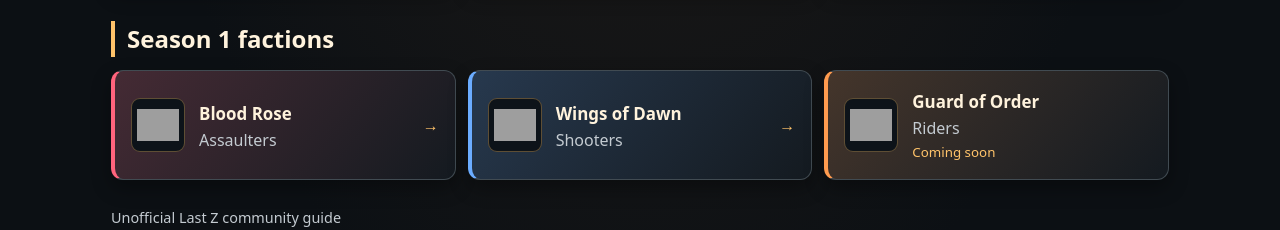
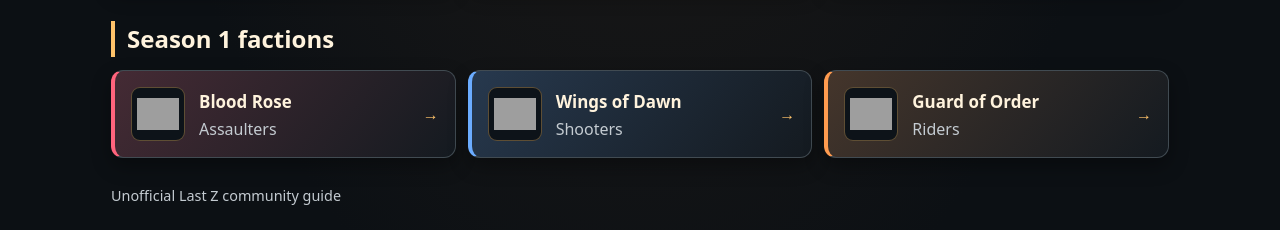
Before and after one commit to Revoolt/lastz-server-791, a plain HTML site: page index.html in a window 1280 px wide. Shown: the part 1532-1762 px from the top of the page. Drawn offline with Linux system fonts and the light colour scheme; grey boxes are pictures that could not be loaded.

Commit message:
Add files via upload

```diff
--- a/index.html
+++ b/index.html
@@ -330,13 +330,7 @@ a.card::after{content:"→";margin-inline-start:auto;color:var(--gold);font-weig
       }));
       const troopTypes = units.split("|");
       $("factions").replaceChildren(...factions.map(([name, slug, color], i) =>
-        (() => {const tile=card(`https://lastz.guide/images/formations/${slug}.png`, name, "", troopTypes[i], color);if (i === 2) {
-          const status = document.createElement("small");
-          status.className = "pending";
-          status.textContent = ({en:"Coming soon",es:"Próximamente",pt:"Em breve",fr:"À venir",ro:"În curând",ar:"قريبًا",de:"Demnächst",zh:"即将推出",ko:"준비 중"})[lang];
-          tile.querySelector("div").append(status);
-          return tile;
-        }const link=document.createElement("a");link.className=tile.className;link.style.cssText=tile.style.cssText;link.href=i === 0 ? "./blood-rose.html" : "./wings-of-dawn.html";link.append(...tile.childNodes);return link;})()
+        (() => {const tile=card(`https://lastz.guide/images/formations/${slug}.png`, name, "", troopTypes[i], color);const link=document.createElement("a");link.className=tile.className;link.style.cssText=tile.style.cssText;link.href=["./blood-rose.html","./wings-of-dawn.html","./guard-of-order.html"][i];link.append(...tile.childNodes);return link;})()
       ));
     }
 
```
Also changed, not shown: guard-of-order-upgrades-es.svg (added), guard-of-order-upgrades-fr.svg (added), guard-of-order-upgrades-ko.svg (added), guard-of-order-upgrades-pt.svg (added), guard-of-order-upgrades-ro.svg (added), guard-of-order-upgrades-zh.svg (added), 1 other file.
